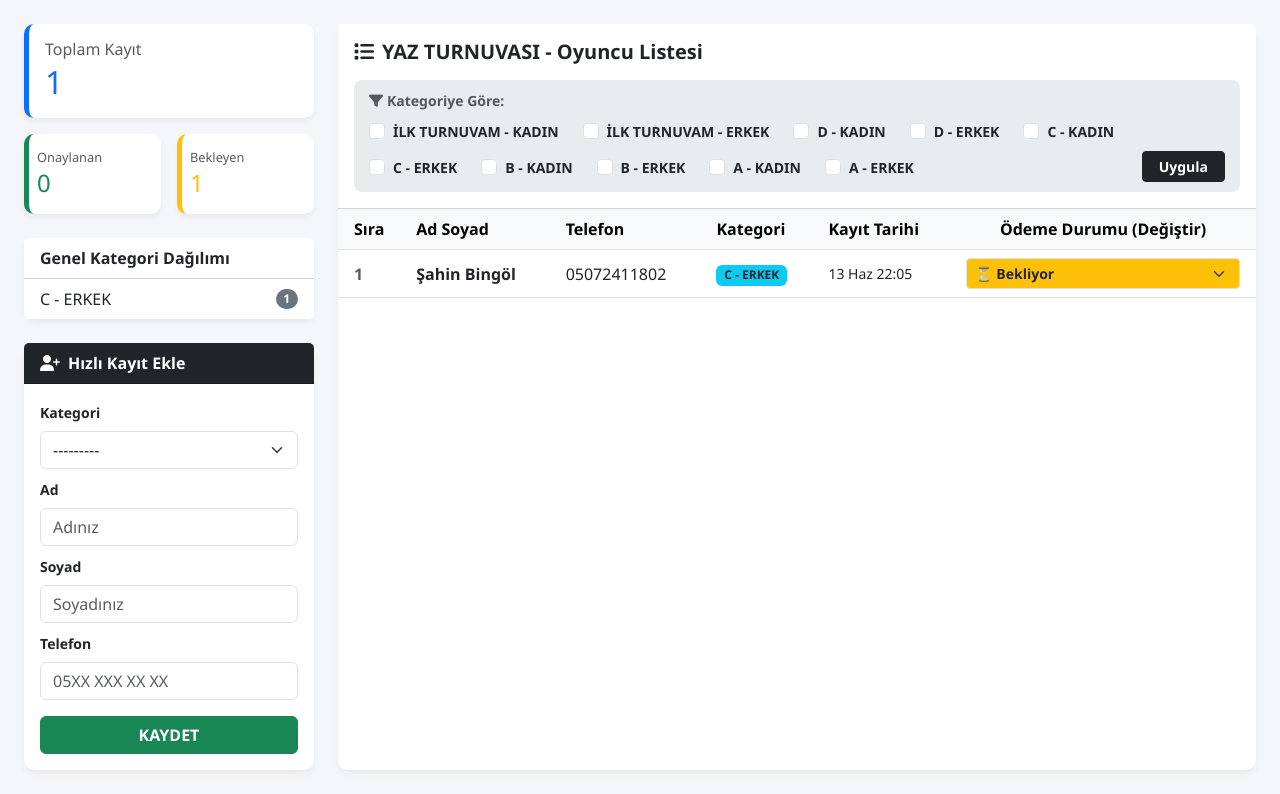
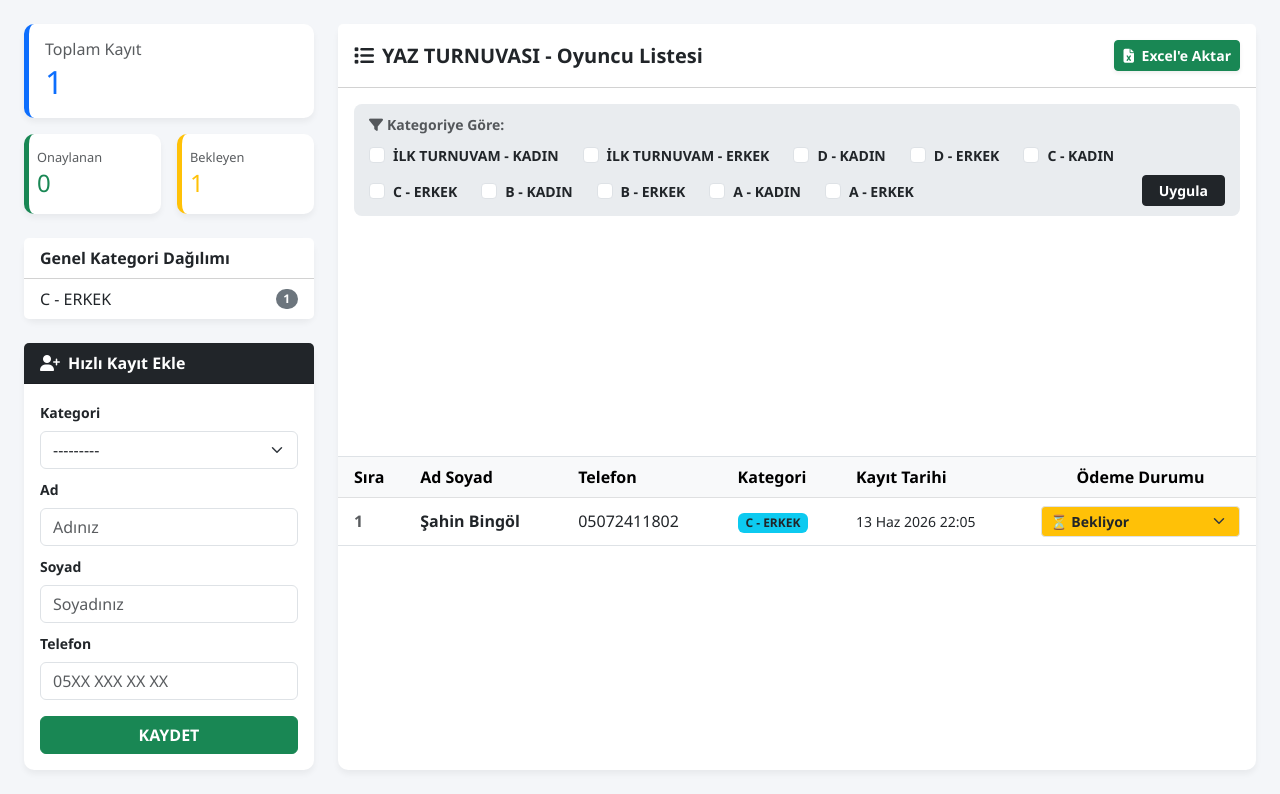
Before and after one commit to sahinbingol85/ahalteke, a Django app: page /yonetim_paneli/ in a window 1280 px wide. Shown: the part 66-860 px from the top of the page. Run offline with Django 5.2, Linux system fonts and the light colour scheme; a user stored in the database is signed in; data comes from the database, SQL or seed files in the repository.

Commit message:
Add files via upload

```diff
--- a/core/templates/core/yonetim_paneli.html
+++ b/core/templates/core/yonetim_paneli.html
@@ -15,6 +15,18 @@
         .stat-paid { border-color: #198754; }
         .stat-wait { border-color: #ffc107; }
         .filter-bar { background-color: #e9ecef; border-radius: 8px; padding: 10px 15px; }
+
+        /* ÖDEME SÜTUNUNU SAĞA SABİTLEME (STICKY) */
+        .sticky-col {
+            position: sticky;
+            right: 0;
+            background-color: #fff;
+            box-shadow: -4px 0 8px rgba(0,0,0,0.05);
+            z-index: 2;
+        }
+        /* Başlık ve üzerine gelince (hover) arka plan renk ayarı */
+        thead .sticky-col { background-color: #f8f9fa; z-index: 3; }
+        .table-hover tbody tr:hover .sticky-col { background-color: #f2f2f2; }
     </style>
 </head>
 <body>
@@ -116,10 +128,17 @@
             <!-- Sağ Taraf: Oyuncu Listesi -->
             <div class="col-lg-9">
                 <div class="card h-100">
-                    <div class="card-header bg-white py-3">
-                        <h5 class="mb-3 fw-bold"><i class="fa-solid fa-list me-2"></i>{{ aktif_turnuva.isim }} - Oyuncu Listesi</h5>
+                    <div class="card-header bg-white py-3 d-flex justify-content-between align-items-center flex-wrap gap-2">
+                        <h5 class="mb-0 fw-bold"><i class="fa-solid fa-list me-2"></i>{{ aktif_turnuva.isim }} - Oyuncu Listesi</h5>
 
-                        <!-- YENİ: FİLTRELEME ÇUBUĞU -->
+                        <!-- EXCEL İNDİRME BUTONU -->
+                        <button onclick="tabloyuExcelYap()" class="btn btn-sm btn-success fw-bold shadow-sm">
+                            <i class="fa-solid fa-file-excel me-1"></i> Excel'e Aktar
+                        </button>
+                    </div>
+
+                    <div class="card-body p-3 border-bottom">
+                        <!-- FİLTRELEME ÇUBUĞU -->
                         <div class="filter-bar d-flex flex-wrap align-items-center gap-2">
                             <span class="fw-bold small text-muted me-2"><i class="fa-solid fa-filter me-1"></i>Kategoriye Göre:</span>
                             <form method="GET" action="" class="d-flex flex-wrap align-items-center gap-2 m-0 w-100">
@@ -131,7 +150,7 @@
                                 </div>
                                 {% endfor %}
 
-                                <div class="ms-auto d-flex gap-2">
+                                <div class="ms-auto d-flex gap-2 mt-2 mt-md-0">
                                     <button type="submit" class="btn btn-sm btn-dark px-3 fw-bold">Uygula</button>
                                     {% if secilen_kategoriler %}
                                         <a href="{% url 'yonetim_paneli' %}" class="btn btn-sm btn-outline-danger px-3">Tümünü Göster</a>
@@ -143,7 +162,8 @@
 
                     <div class="card-body p-0">
                         <div class="table-responsive">
-                            <table class="table table-hover align-middle mb-0" style="min-width: 600px;">
+                            <!-- EXCEL İÇİN TABLOYA ID VERDİK: oyuncuTablosu -->
+                            <table id="oyuncuTablosu" class="table table-hover align-middle mb-0" style="min-width: 600px;">
                                 <thead class="table-light">
                                     <tr>
                                         <th class="ps-3">Sıra</th>
@@ -151,7 +171,8 @@
                                         <th>Telefon</th>
                                         <th>Kategori</th>
                                         <th>Kayıt Tarihi</th>
-                                        <th class="text-center pe-3">Ödeme Durumu (Değiştir)</th>
+                                        <!-- STICKY CLASS EKLENDİ -->
+                                        <th class="text-center pe-3 sticky-col" style="min-width: 160px;">Ödeme Durumu</th>
                                     </tr>
                                 </thead>
                                 <tbody>
@@ -161,9 +182,9 @@
                                         <td class="fw-bold">{{ kayit.ad }} {{ kayit.soyad }}</td>
                                         <td>{{ kayit.telefon }}</td>
                                         <td><span class="badge bg-info text-dark">{{ kayit.kategori.isim }}</span></td>
-                                        <td class="small">{{ kayit.kayit_tarihi|date:"d M H:i" }}</td>
-                                        <td class="text-center pe-3">
-                                            <!-- OTOMATİK KAYDEDEN ÖDEME SEÇİCİ -->
+                                        <td class="small">{{ kayit.kayit_tarihi|date:"d M Y H:i" }}</td>
+                                        <!-- STICKY CLASS EKLENDİ -->
+                                        <td class="text-center pe-3 sticky-col">
                                             <form method="POST" action="">
                                                 {% csrf_token %}
                                                 <input type="hidden" name="odeme_guncelle" value="1">
@@ -195,6 +216,49 @@
         {% endif %}
     </div>
 
+    <!-- EXCEL'E AKTARMA SCRİPTİ -->
+    <script>
+        function tabloyuExcelYap() {
+            let csv = '\uFEFF'; // Türkçe karakterleri (ş,ğ,ı,ö,ç) Excel'in tanıması için mecburi kod
+            let rows = document.querySelectorAll("#oyuncuTablosu tr");
+
+            for (let i = 0; i < rows.length; i++) {
+                let row = [];
+                let cols = rows[i].querySelectorAll("td, th");
+
+                for (let j = 0; j < cols.length; j++) {
+                    let text = "";
+                    let select = cols[j].querySelector("select");
+
+                    // Eğer hücrenin içinde dropdown (ödeme durumu) varsa sadece seçili metni al
+                    if (select) {
+                        text = select.options[select.selectedIndex].text;
+                        // Baştaki emojiyi temizleyelim daha şık görünsün
+                        text = text.replace('⏳ ', '').replace('✅ ', '');
+                    } else {
+                        text = cols[j].innerText;
+                    }
+
+                    // Verinin içindeki virgülleri ve tırnakları Excel'i bozmaması için güvenli hale getiriyoruz
+                    text = text.replace(/"/g, '""');
+                    row.push('"' + text.trim() + '"');
+                }
+                // Sütunları noktalı virgül (;) ile ayır (Türkiye bölge ayarlı Excel için en doğrusu budur)
+                csv += row.join(";") + "\r\n";
+            }
+
+            // Dosyayı İndirme İşlemi
+            let blob = new Blob([csv], { type: 'text/csv;charset=utf-8;' });
+            let link = document.createElement("a");
+            let url = URL.createObjectURL(blob);
+            link.setAttribute("href", url);
+            link.setAttribute("download", "Ahal_Teke_Turnuva_Listesi.csv");
+            link.style.visibility = 'hidden';
+            document.body.appendChild(link);
+            link.click();
+            document.body.removeChild(link);
+        }
+    </script>
     <script src="https://cdn.jsdelivr.net/npm/bootstrap@5.3.0/dist/js/bootstrap.bundle.min.js"></script>
 </body>
 </html>
```
